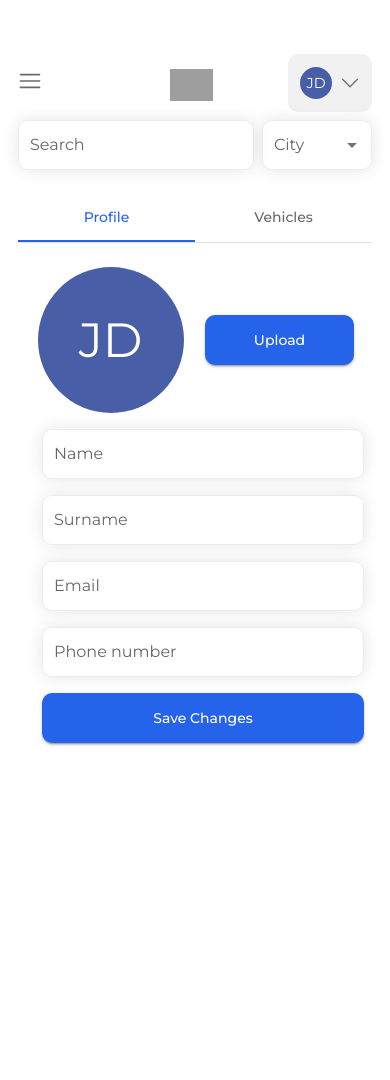
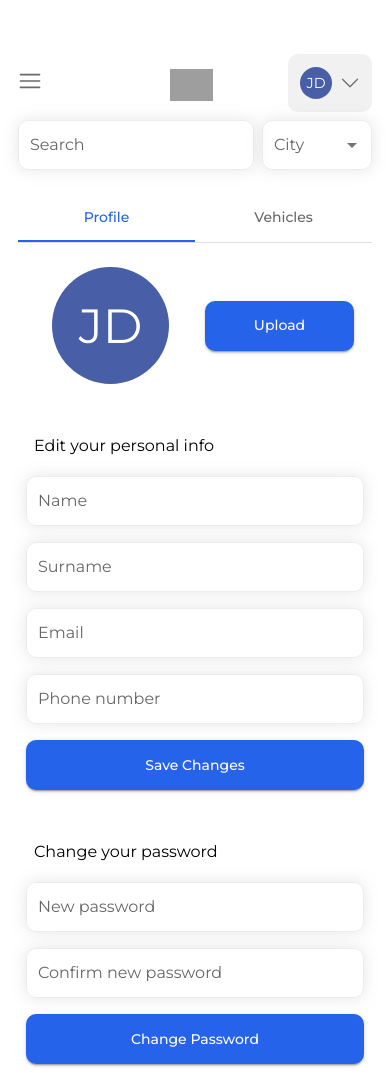
Before and after one commit to petrovicdalibor/IWParkingUI, a React (Vite) app: page / in a window 390 px wide. Before the commit the page ends 844 px from the top, so only its background shows below. Built offline with nearby package versions, Linux system fonts and the light colour scheme; grey boxes are pictures that could not be loaded.

Commit message:
added change password, updated medium and small screen responsiveness on my profile

```diff
--- a/src/features/MyProfile/components/ProfileSettings.jsx
+++ b/src/features/MyProfile/components/ProfileSettings.jsx
@@ -3,6 +3,7 @@ import {
   Button,
   Grid,
   TextField,
+  Typography,
   styled,
   useMediaQuery,
 } from "@mui/material";
@@ -10,13 +11,19 @@ import { stringAvatar } from "../../../common/utils/AvatarUtil";
 
 const UserAvatar = styled(Avatar)(({ theme }) => ({
   [theme.breakpoints.only("xs")]: {
-    width: "117px",
-    height: "117px",
+    maxWidth: "117px",
+    maxHeight: "117px",
+    fontSize: "3rem",
+    flexShrink: 1,
+  },
+  [theme.breakpoints.up("xs")]: {
+    width: "160px",
+    height: "160px",
     fontSize: "3rem",
   },
-  [theme.breakpoints.up("xs")]: {
-    width: "146px",
-    height: "146px",
+  [theme.breakpoints.up("md")]: {
+    width: "195px",
+    height: "195px",
     fontSize: "3rem",
   },
 }));
@@ -50,9 +57,21 @@ const ProfileSettings = () => {
           >
             <UserAvatar {...stringAvatar("Jane Doe")} />
           </Grid>
-          <Grid item xs={6} sm={12} display={"flex"} alignItems={"center"}>
+          <Grid
+            item
+            xs={6}
+            sm={12}
+            display={"flex"}
+            // alignItems={isXs ? "center" : "end"}
+            alignItems={"center"}
+          >
             <Button
-              sx={{ width: "150px", height: "50px", margin: "10px" }}
+              sx={{
+                width: "150px",
+                height: "50px",
+                margin: "10px",
+                marginBottom: isXs ? "10px" : 0,
+              }}
               variant="contained"
               color="secondary"
               size="normal"
@@ -61,13 +80,12 @@ const ProfileSettings = () => {
             </Button>
           </Grid>
         </Grid>
-        <Grid
-          item
-          justifyContent={"center"}
-          alignItems={"center"}
-          alignContent={"center"}
-          pl={2}
-        >
+        <Grid item pl={isXs ? 0 : 2} mt={isXs ? 4 : 0}>
+          <Grid item py={1}>
+            <Typography variant="subtitle1" p>
+              Edit your personal info
+            </Typography>
+          </Grid>
           <Grid
             item
             xs={12}
@@ -75,7 +93,6 @@ const ProfileSettings = () => {
             display={"flex"}
             flexDirection={isXs ? "column" : "row"}
             gap={2}
-            mt={isXs ? 2 : 0}
           >
             <TextField
               label="Name"
@@ -143,6 +160,53 @@ const ProfileSettings = () => {
           </Grid>
         </Grid>
       </Grid>
+      <Grid item mt={isXs ? 4 : 0}>
+        <Grid item py={1}>
+          <Typography variant="subtitle1" p>
+            Change your password
+          </Typography>
+        </Grid>
+        <Grid
+          item
+          xs={12}
+          sm={12}
+          display={"flex"}
+          flexDirection={isXs ? "column" : "row"}
+          gap={2}
+        >
+          <TextField
+            label="New password"
+            // onChange={handleSearchConditionChange}
+            color="secondary"
+            variant="filled"
+            size={isXs ? "small" : "normal"}
+            InputProps={{ disableUnderline: true }}
+            type="text"
+            // value={searchCondition}
+            fullWidth
+          />
+          <TextField
+            label="Confirm new password"
+            // onChange={handleSearchConditionChange}
+            color="secondary"
+            variant="filled"
+            size={isXs ? "small" : "normal"}
+            InputProps={{ disableUnderline: true }}
+            type="text"
+            // value={searchCondition}
+            fullWidth
+          />
+        </Grid>
+        <Button
+          sx={{ height: "50px", alignSelf: "end", marginTop: "16px" }}
+          variant="contained"
+          color="secondary"
+          size="normal"
+          fullWidth={isXs ? true : false}
+        >
+          Change Password
+        </Button>
+      </Grid>
     </>
   );
 };
```
